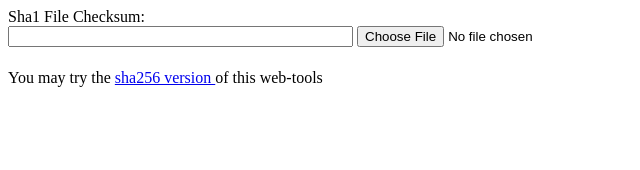
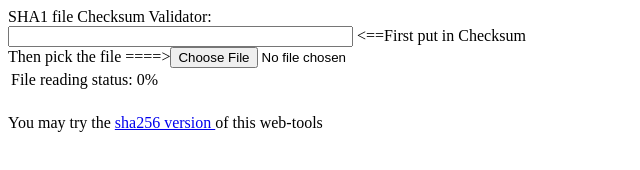
Before and after one commit to j35tor/j35tor.github.io, a plain HTML site: page filecheck.html in a window 1280 px wide. Shown: the whole page, without its empty margins (0-640 px from the left). Drawn offline with Linux system fonts and the light colour scheme.

Commit message:
Update to version 0.2

```diff
--- a/filecheck.html
+++ b/filecheck.html
@@ -5,10 +5,17 @@
       <title></title>
   </head>
   <body>
-Sha1 File Checksum: <br>
-<input type="text" name="checksum" id="checksum" size="40" >
-
-<input type="file" id="filetoRead" />  <br>
+SHA1 file Checksum Validator:<br>
+<form>
+<input type="text" name="checksum" id="checksum" size="40" > &lt;==First put in Checksum <br />
+Then pick the file ====&gt;<input type="file" id="filetoRead" />
+</form>
+<table>
+<tr>
+    <td>File reading status:</td>
+    <td id="read_blks">0%</td>
+</tr>
+</table>
 
 <table>
 <tr>
```
